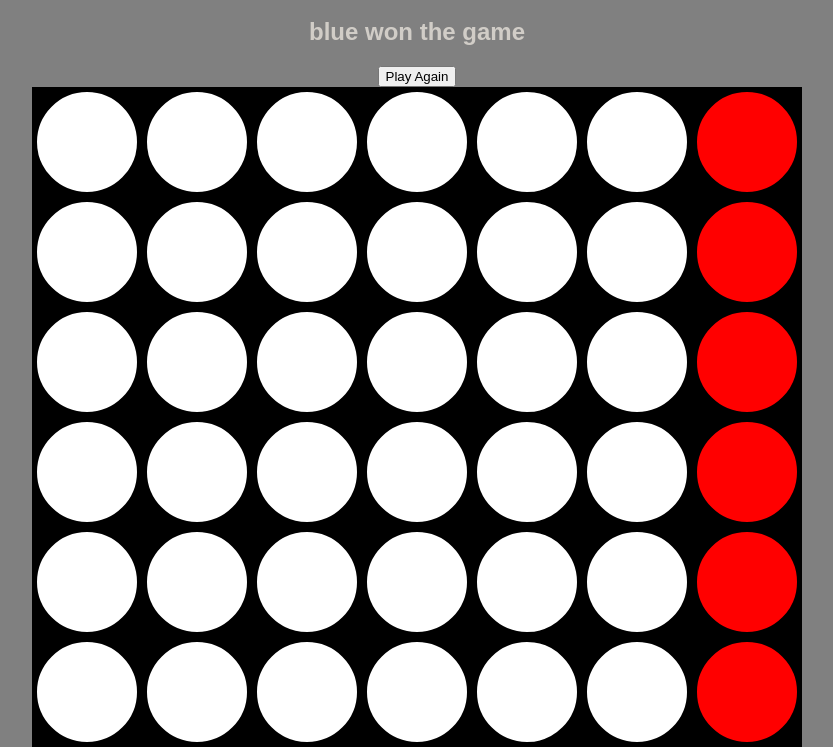
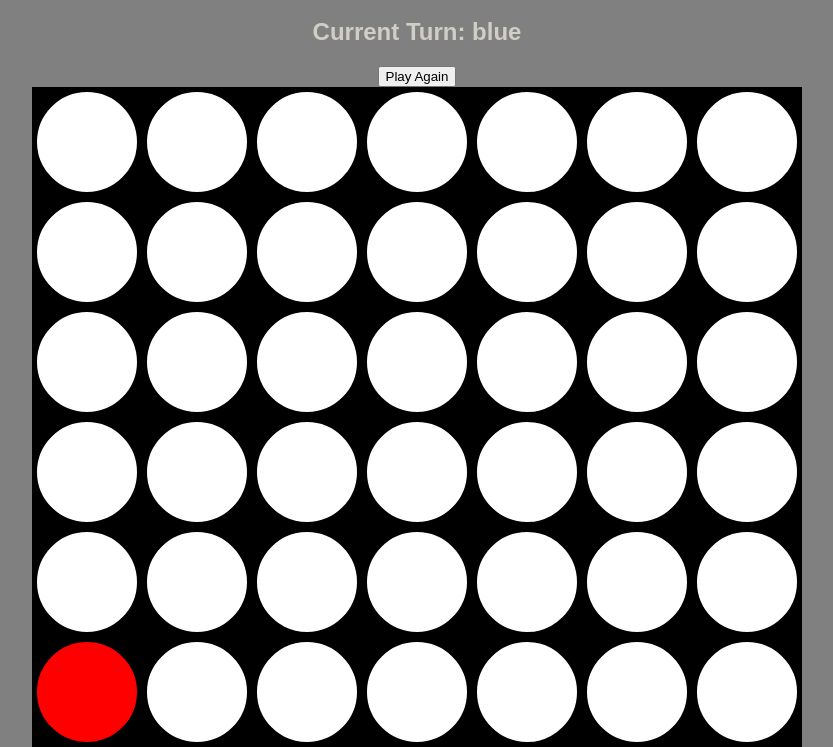
Before and after one commit to tysonwells/Connect-Four-Repo, a plain HTML site: page index.html in a window 1280 px wide. Both pictures are taken after a click on the element 310 px from the left and 211 px from the top of the page. Shown: the part 90-837 px from the top of the page, without its empty margins (223-1056 px from the left). Drawn offline with Linux system fonts and the light colour scheme.

Commit message:
Adjust handle click and remove second board array

```diff
--- a/index.html
+++ b/index.html
@@ -11,7 +11,7 @@
 <body>
   <h1 id="title">Connect Four</h1>
   <h2 id="message">Player 1</h2>
-  <button id="btn" type="button">Play Again</button>
+  <button id="btn" type="button" hidden>Play Again</button>
   <section class="grid">
     <div class="slot" id="0"></div>
     <div class="slot" id="1"></div>
--- a/js/app.js
+++ b/js/app.js
@@ -32,8 +32,7 @@ let currentPlayer, winner, board, boardColumn
 
 /*------------------------ Cached Element References ------------------------*/
 
-// change boardslot to gridslot for clarity.
-// change slots to slot because it make more sense.
+
 const gridSlot = document.querySelectorAll(".slot")
 const messageDisplay = document.querySelector("#message")
 const playAgainButton = document.querySelector("#btn")
@@ -52,52 +51,12 @@ init()
 function init() {
   playAgainButton.setAttribute('hidden', true)
   winner = null
-  boardColumn = [[], [], [], [], [], [], []]  //populated with with empty columns.  starting at line 67.
   currentPlayer = 1
   board = [null, null, null, null, null, null, null, null, null, null, null, null, null, null, null, null, null, null, null, null, null, null, null, null, null, null, null, null, null, null, null, null, null, null, null, null, null, null, null, null, null, null]
 
-  assignColumns()
+
   render()
 }
-
-//! Build remaining columns
-function assignColumns() {
-  board.forEach(function (brd, idx) {
-    if (idx % 7 === 0) {
-      boardColumn[0].push(idx)
-
-    } else if (idx % 7 === 1) {
-      boardColumn[1].push(idx)
-      console.log(idx)
-
-
-    } else if (idx % 7 === 2) {
-      boardColumn[2].push(idx)
-
-    } else if (idx % 7 === 3) {
-      boardColumn[3].push(idx)
-
-    } else if (idx % 7 === 4) {
-      boardColumn[4].push(idx)
-
-    }else if (idx % 7 === 5) {
-      boardColumn[5].push(idx)
-
-    } else if (idx % 7 === 6) {
-      boardColumn[6].push(idx)
-
-    }
-
-  })
-
-  //! For testing that the columns were created correctly.
-  boardColumn[6].forEach(function(brd) {
-    board[brd] = 1 //all indexes for first column.  Test by checking each board column
-    console.log(board[brd])
-  })
-}
-console.log(boardColumn[0])
-
 
 function render() {
   for (i = 0; i < board.length; i++) {
@@ -108,9 +67,6 @@ function render() {
 checkWin()
 renderMessage()
 }
-
-
-
 
 function renderMessage(){
   if (winner === 'T') {
@@ -123,21 +79,23 @@ function renderMessage(){
 }
 
 
-//Cleaned up handle click example:
-
 function handleClick(event) {
-  playAgainButton.removeAttribute("hidden")
   const i = parseInt(event.target.id)
 
-  if (board[i] === null && !winner) {
-    board[i] = currentPlayer
-    currentPlayer *= -1
-    render()
-    //renderMessage()
+  if(winner !== null || board[i] !== null) {
+    return
+  } else if (board[1] === null) {
+    let adding = 35
+    while (board[i + adding] !== null) {
+      adding -= 7
+    }
+    board[i + adding] = currentPlayer
 
   }
+  currentPlayer *= -1
+  playAgainButton.removeAttribute("hidden")
+  render()
 }
-
 //Revised check for win
 function checkWin() {
     winningCombos.forEach((combo) => {
```
